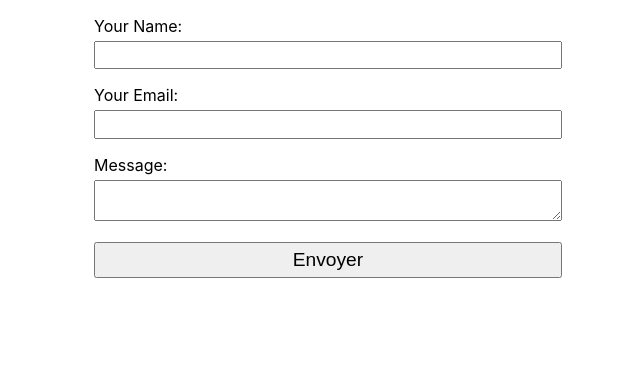
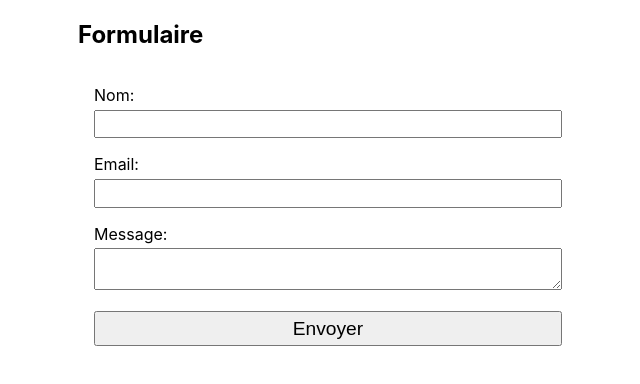
Before and after one commit to zilfa94/cartdz-shop, a React (Create React App) app: page / in a window 1280 px wide. Shown: the top 384 px of the page, without its empty margins (312-952 px from the left). Built offline with nearby package versions, Linux system fonts and the light colour scheme.

Commit message:
add contact form avec titre

```diff
--- a/src/components/ContactForm.js
+++ b/src/components/ContactForm.js
@@ -4,6 +4,7 @@ import './ContactForm.css';
 function ContactForm() {
   return (
     <div className="contact">
+      <h2>Formulaire</h2>
       <form
         name="contact"
         method="post"
@@ -12,10 +13,10 @@ function ContactForm() {
         onSubmit="submit"
       >
         <input type="hidden" name="form-name" value="contact" />
-        <label for="name">Your Name: </label>
+        <label for="name">Nom: </label>
         <input type="text" name="name" />
 
-        <label for="email">Your Email: </label>
+        <label for="email">Email: </label>
         <input type="email" name="email" />
 
         <label for="message">Message: </label>
```
